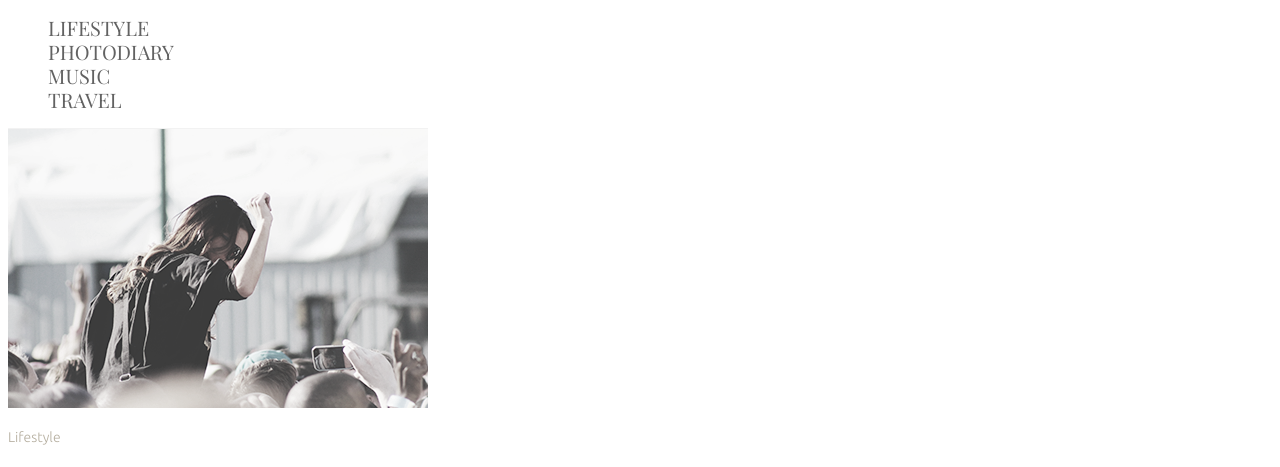
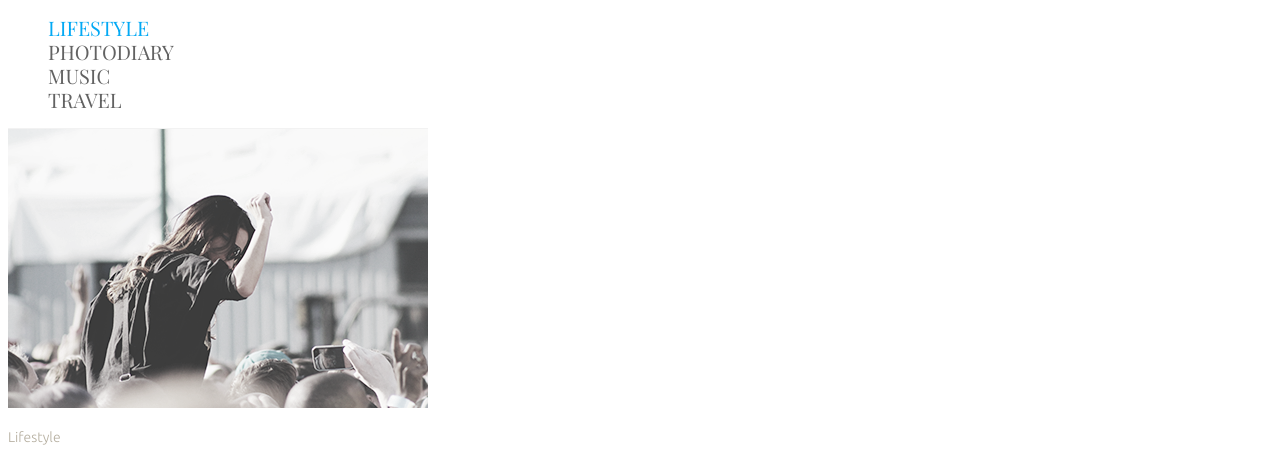
Before and after one commit to VolodymyrShtef/hwork3, a plain HTML site: page index.html in a window 1280 px wide. In both pictures the pointer is over the link "LIFESTYLE". Shown: the top 467 px of the page. Drawn offline with nearby package versions, Linux system fonts and the light colour scheme.

Commit message:
added link hover

```diff
--- a/css/hw3css.css
+++ b/css/hw3css.css
@@ -8,6 +8,10 @@
   text-transform: uppercase;
   line-height: 24px;
   color: #626262;
+}
+.link:hover,
+.link:focus {
+  color: #03a9f4;
 }
 .menu {
   list-style-type: none;
```
